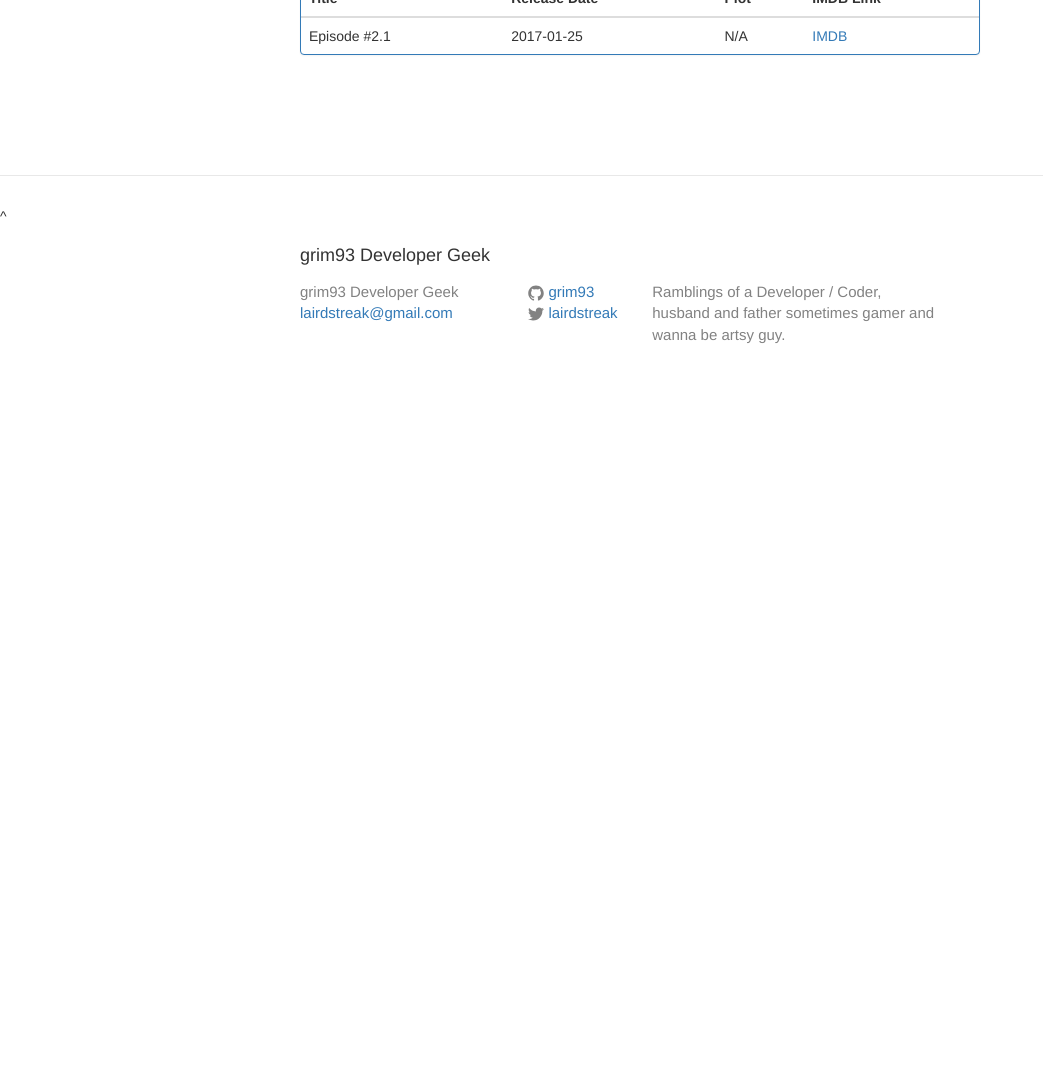
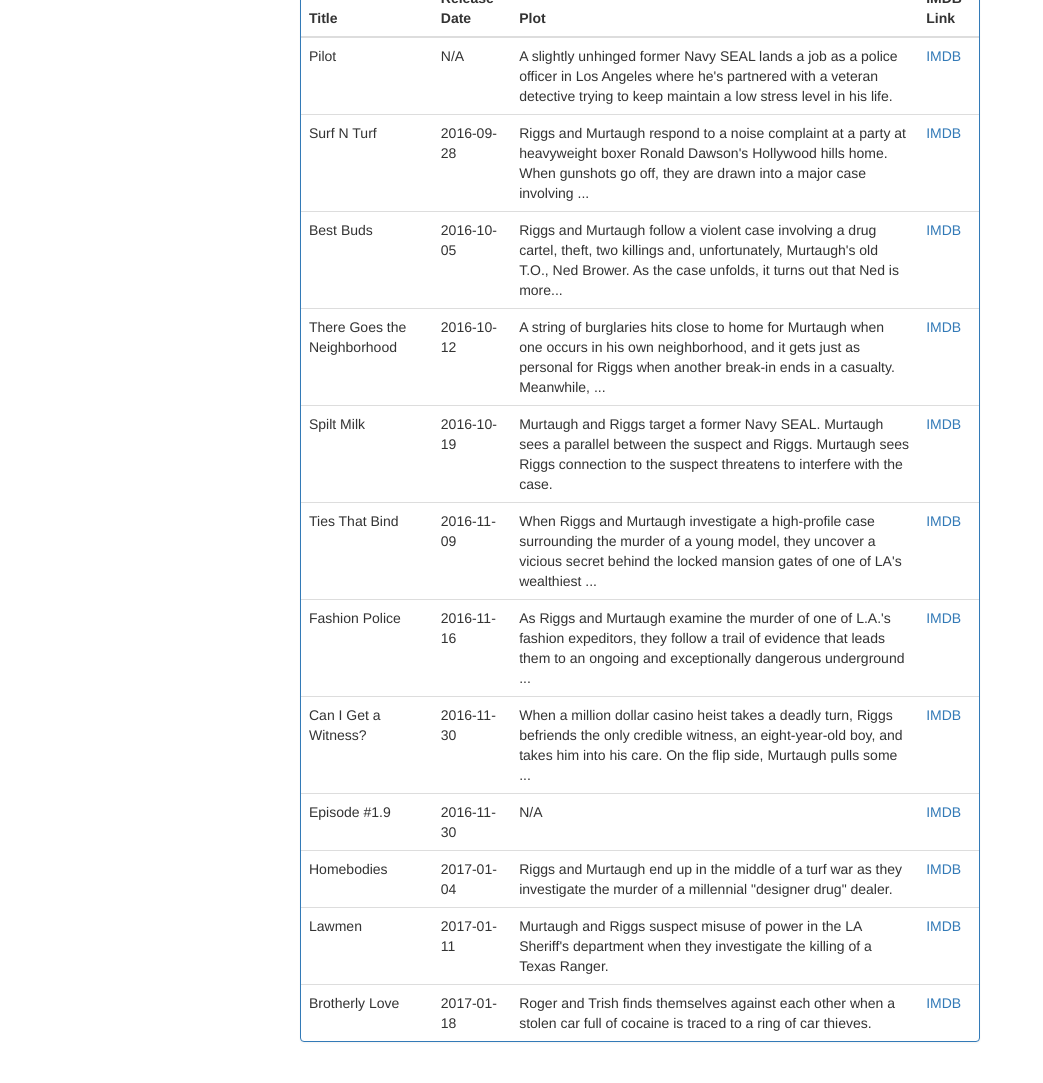
Before and after one commit to LairdStreak/LairdStreak.github.io, a Jekyll site: the page built from series.html, in a window 1280 px wide and 1400 px high, scrolled down 4162 px. Shown: the part 230-1313 px from the top of the window, without its empty margins (0-1043 px from the left). Built offline with Jekyll 4.4.1, drawn with Linux system fonts in a browser that asks for light colours; nearby versions of some CDN libraries; before the commit the page ends 4792 px from its top, so only the background shows below that; some of the changed text lies outside the part shown; grey boxes are pictures that could not be loaded.

Commit message:
Small Update

```diff
--- a/series.html
+++ b/series.html
@@ -63,6 +63,24 @@ layout: page
 </table></div><br /><br />
 <div class='panel panel-primary'>
 <div class='panel-heading'>
+<img src=https://images-na.ssl-images-amazon.com/images/M/MV5BMjA3MjU2MTc5MV5BMl5BanBnXkFtZTgwMDk3Mjc3OTE@._V1_SX300.jpg alt='Lethal Weapon' />
+</div>
+<table class='table'><thead><tr><th>Title</th><th>Release Date</th><th>Plot</th><th>IMDB Link</th></tr></thead><tbody>
+<tr><td>Pilot</td><td>N/A</td><td>A slightly unhinged former Navy SEAL lands a job as a police officer in Los Angeles where he's partnered with a veteran detective trying to keep maintain a low stress level in his life.</td><td><a href='http://www.imdb.com/title/tt5473122/' target='_blank'>IMDB</a></td></tr>
+<tr><td>Surf N Turf</td><td>2016-09-28</td><td>Riggs and Murtaugh respond to a noise complaint at a party at heavyweight boxer Ronald Dawson's Hollywood hills home. When gunshots go off, they are drawn into a major case involving ...</td><td><a href='http://www.imdb.com/title/tt6001260/' target='_blank'>IMDB</a></td></tr>
+<tr><td>Best Buds</td><td>2016-10-05</td><td>Riggs and Murtaugh follow a violent case involving a drug cartel, theft, two killings and, unfortunately, Murtaugh's old T.O., Ned Brower. As the case unfolds, it turns out that Ned is more...</td><td><a href='http://www.imdb.com/title/tt6001266/' target='_blank'>IMDB</a></td></tr>
+<tr><td>There Goes the Neighborhood</td><td>2016-10-12</td><td>A string of burglaries hits close to home for Murtaugh when one occurs in his own neighborhood, and it gets just as personal for Riggs when another break-in ends in a casualty. Meanwhile, ...</td><td><a href='http://www.imdb.com/title/tt6001278/' target='_blank'>IMDB</a></td></tr>
+<tr><td>Spilt Milk</td><td>2016-10-19</td><td>Murtaugh and Riggs target a former Navy SEAL. Murtaugh sees a parallel between the suspect and Riggs. Murtaugh sees Riggs connection to the suspect threatens to interfere with the case.</td><td><a href='http://www.imdb.com/title/tt6001296/' target='_blank'>IMDB</a></td></tr>
+<tr><td>Ties That Bind</td><td>2016-11-09</td><td>When Riggs and Murtaugh investigate a high-profile case surrounding the murder of a young model, they uncover a vicious secret behind the locked mansion gates of one of LA's wealthiest ...</td><td><a href='http://www.imdb.com/title/tt6059770/' target='_blank'>IMDB</a></td></tr>
+<tr><td>Fashion Police</td><td>2016-11-16</td><td>As Riggs and Murtaugh examine the murder of one of L.A.'s fashion expeditors, they follow a trail of evidence that leads them to an ongoing and exceptionally dangerous underground ...</td><td><a href='http://www.imdb.com/title/tt6177724/' target='_blank'>IMDB</a></td></tr>
+<tr><td>Can I Get a Witness?</td><td>2016-11-30</td><td>When a million dollar casino heist takes a deadly turn, Riggs befriends the only credible witness, an eight-year-old boy, and takes him into his care. On the flip side, Murtaugh pulls some ...</td><td><a href='http://www.imdb.com/title/tt6230818/' target='_blank'>IMDB</a></td></tr>
+<tr><td>Episode #1.9</td><td>2016-11-30</td><td>N/A</td><td><a href='http://www.imdb.com/title/tt6140970/' target='_blank'>IMDB</a></td></tr>
+<tr><td>Homebodies</td><td>2017-01-04</td><td>Riggs and Murtaugh end up in the middle of a turf war as they investigate the murder of a millennial "designer drug" dealer.</td><td><a href='http://www.imdb.com/title/tt6230824/' target='_blank'>IMDB</a></td></tr>
+<tr><td>Lawmen</td><td>2017-01-11</td><td>Murtaugh and Riggs suspect misuse of power in the LA Sheriff's department when they investigate the killing of a Texas Ranger.</td><td><a href='http://www.imdb.com/title/tt6367998/' target='_blank'>IMDB</a></td></tr>
+<tr><td>Brotherly Love</td><td>2017-01-18</td><td>Roger and Trish finds themselves against each other when a stolen car full of cocaine is traced to a ring of car thieves.</td><td><a href='http://www.imdb.com/title/tt6318164/' target='_blank'>IMDB</a></td></tr>
+</table></div><br /><br />
+<div class='panel panel-primary'>
+<div class='panel-heading'>
 <img src=https://images-na.ssl-images-amazon.com/images/M/MV5BMjE2NTQxODY1MF5BMl5BanBnXkFtZTgwMDE4MTU2NzE@._V1_SX300.jpg alt='The Magicians' />
 </div>
 <table class='table'><thead><tr><th>Title</th><th>Release Date</th><th>Plot</th><th>IMDB Link</th></tr></thead><tbody>
```
